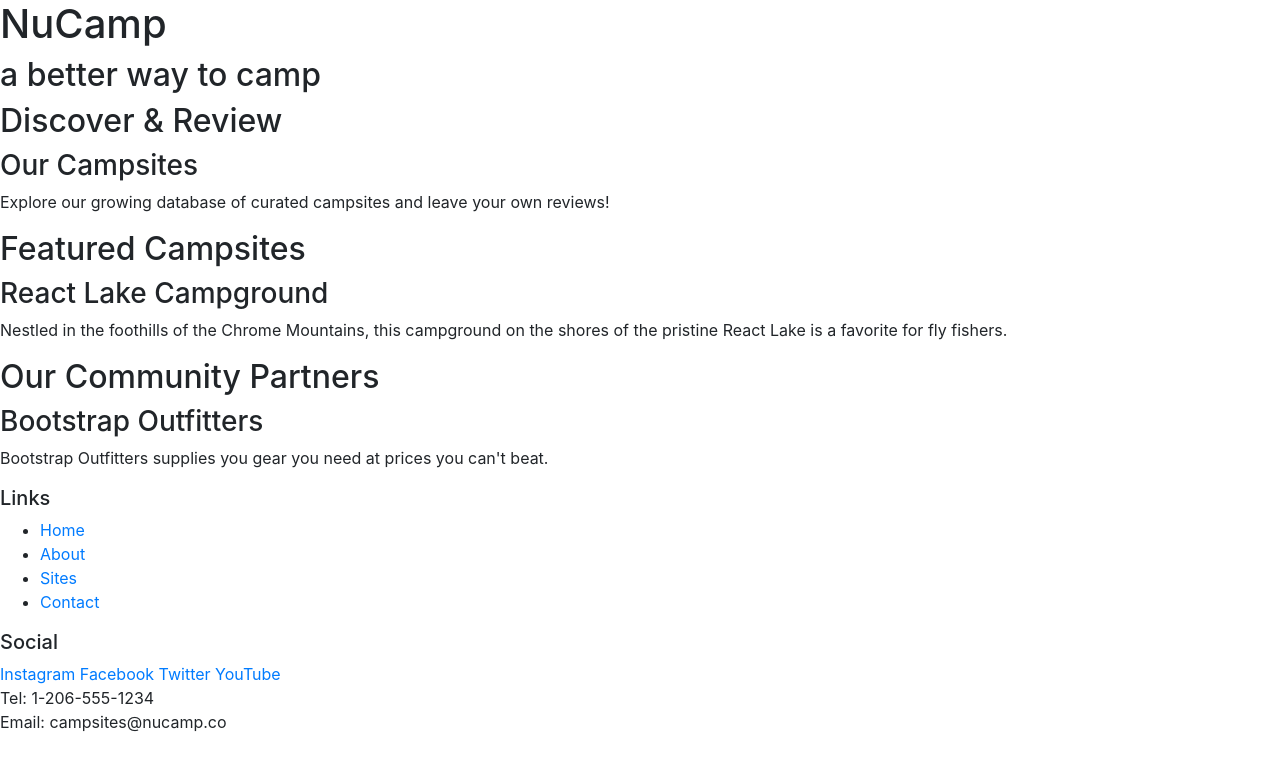
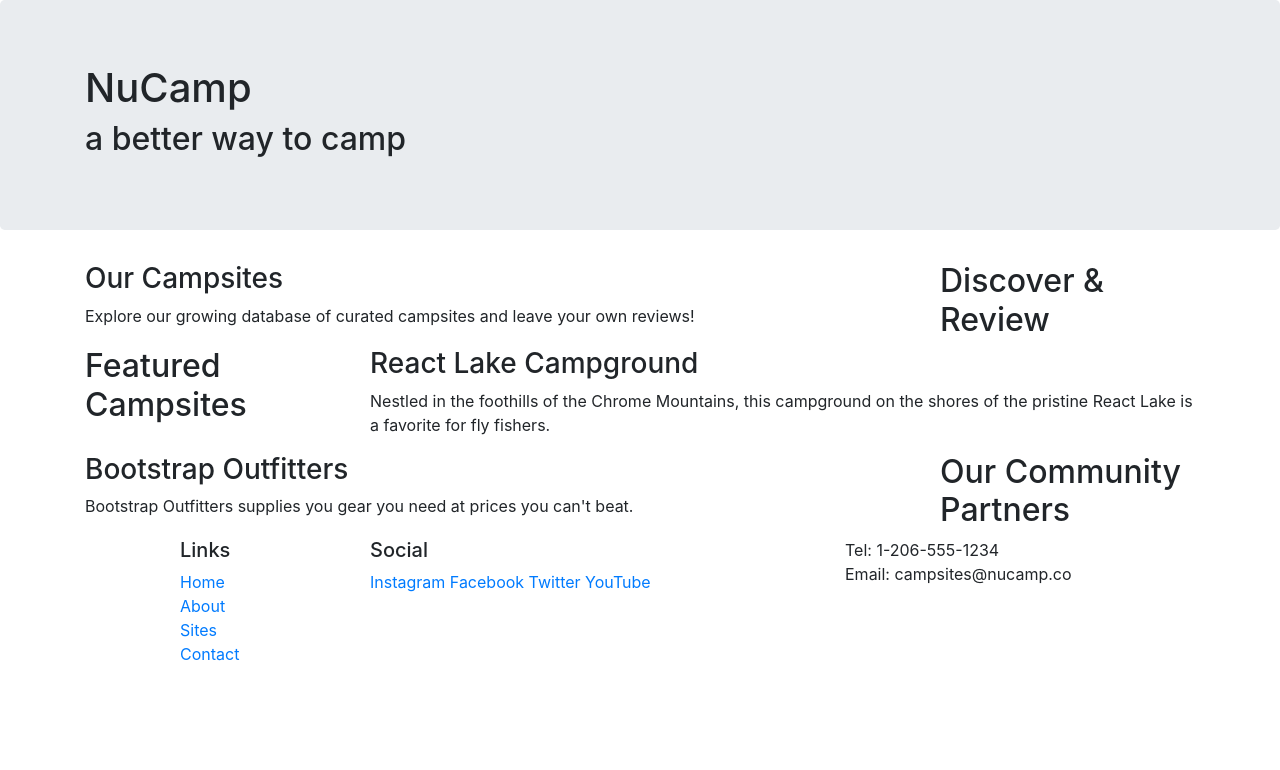
Before and after one commit to nickmingyang/nucampsite, a website: page index.html in a window 1280 px wide. Drawn offline with nearby package versions, Linux system fonts and the light colour scheme.

Commit message:
Exercise: Bootstrap Grid

```diff
--- a/index.html
+++ b/index.html
@@ -14,52 +14,84 @@
 
 <body>
 
-    <header>
-        <div>
+    <header class="jumbotron">
+        <div class="container">
+            <div class="row">
+                <div class="col">
                     <h1>NuCamp</h1>
                     <h2>a better way to camp</h2>
                 </div>
+            </div>
+
+        </div>
     </header>
 
-    <div>
+    <div class="container">
+        <div class="row">
+            <div class="col-sm-4 order-sm-last col-md-3">
                 <h2>Discover & Review</h2>
+
+            </div>
+            <div class="col">
                 <h3>Our Campsites</h3>
                 <p>Explore our growing database of curated campsites and leave your own reviews!</p>
+
+            </div>
+        </div>
     </div>
 
-    <div>
+    <div class="container">
+        <div class="row">
+            <div class="col-sm-4 col-md-3">
                 <h2>Featured Campsites</h2>
+            </div>
+            <div class="col">
                 <h3>React Lake Campground</h3>
                 <p>Nestled in the foothills of the Chrome Mountains, this campground on the shores of the pristine React Lake is a favorite for fly fishers.</p>
             </div>
+        </div>
+    </div>
 
-    <div>
+
+
+    <div class="container">
+        <div class="row">
+            <div class="col-sm-4 order-sm-last col-md-3">
                 <h2>Our Community Partners</h2>
+            </div>
+            <div class="col">
                 <h3>Bootstrap Outfitters</h3>
                 <p>Bootstrap Outfitters supplies you gear you need at prices you can't beat.</p>
             </div>
+        </div>
+    </div>
 
     <footer>
-        <div>
+        <div class="container">
+            <div class="row">
+                <div class="col-4 col-sm-2 offset-1">
                     <h5>Links</h5>
-            <ul>
+                    <ul class="list-unstyled">
                         <li><a href="#">Home</a></li>
                         <li><a href="#">About</a></li>
                         <li><a href="#">Sites</a></li>
                         <li><a href="#">Contact</a></li>
                     </ul>
                 </div>
-        <div>
+                <div class="col-6 col-sm-5">
                     <h5>Social</h5>
                     <a href="http://instagram.com/">Instagram</a>
                     <a href="http://facebook.com/">Facebook</a>
                     <a href="http://twitter.com/">Twitter</a>
                     <a href="http://youtube.com/">YouTube</a>
                 </div>
-        <div>
+                <div class="col-sm-4">
                     Tel: 1-206-555-1234<br />
                     Email: campsites@nucamp.co
                 </div>
+            </div>
+        </div>
+
     </footer>
 
     <!-- jQuery must come first, then Popper.js, then the Bootstrap JavaScript plugins.-->
```
Lines whose indentation alone changed are shown as unchanged.
